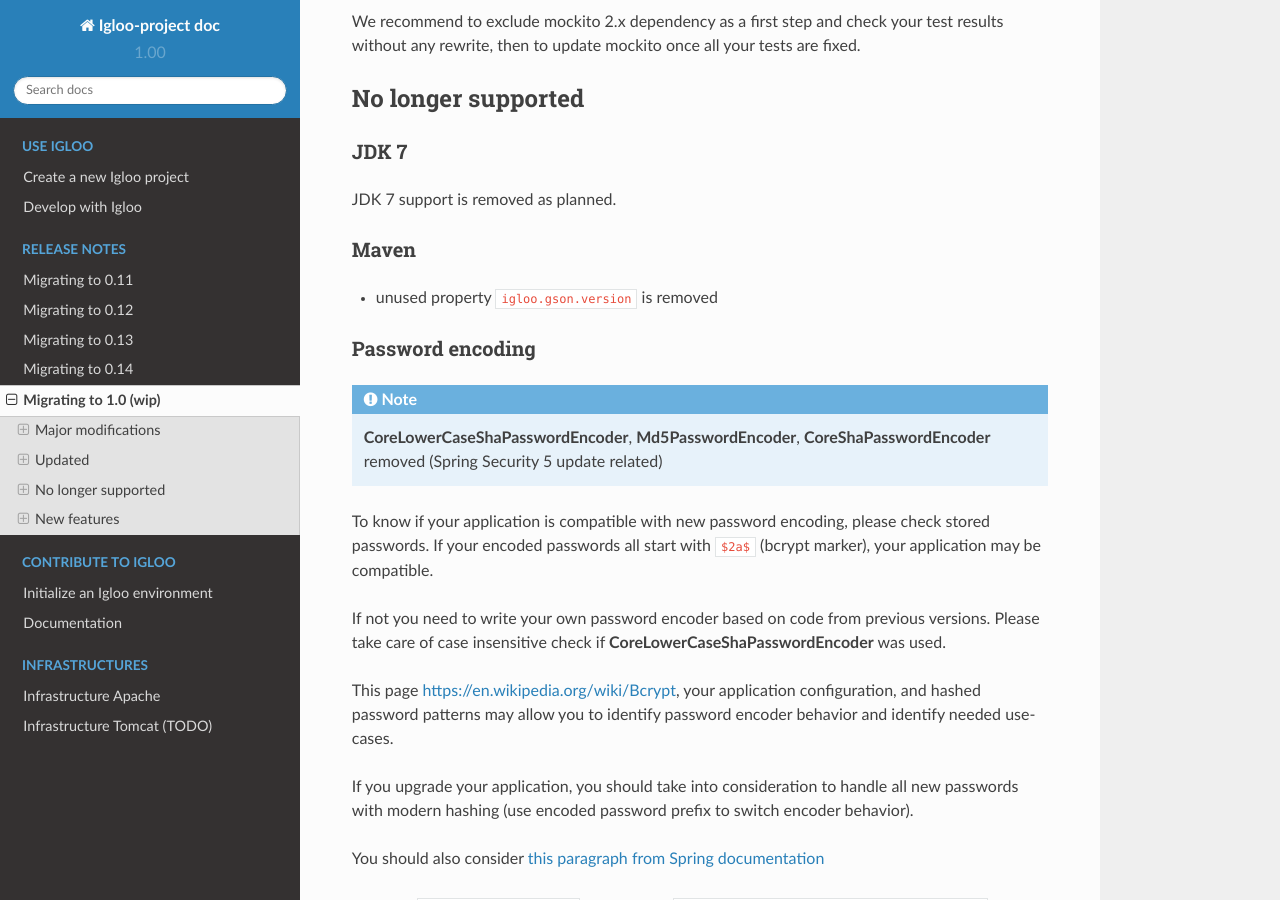
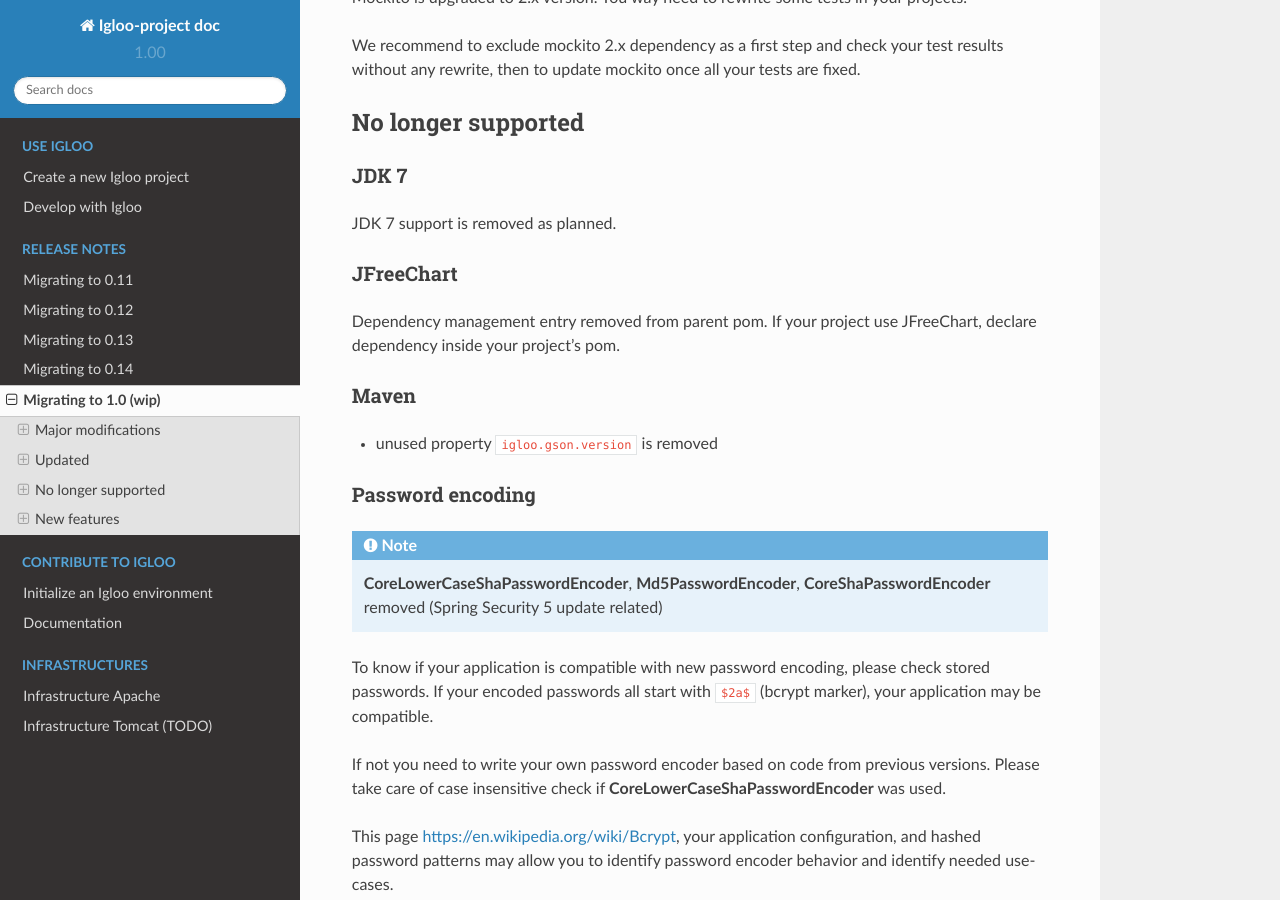
Before and after one commit to igloo-project/igloo-doc, a Sphinx documentation site: the page built from source/release-notes/Migrating-to-1.0.rst, in a window 1280 px wide and 900 px high, scrolled down 2574 px. Built offline with Sphinx 7.4.7 and the Read the Docs theme 2.0.0, drawn with Linux system fonts in a browser that asks for light colours.

Commit message:
1.0: removed jfreechart dependency management

```diff
--- a/source/release-notes/Migrating-to-1.0.rst
+++ b/source/release-notes/Migrating-to-1.0.rst
@@ -66,6 +66,11 @@ JDK 7
 
 JDK 7 support is removed as planned.
 
+JFreeChart
+~~~~~~~~~~
+
+Dependency management entry removed from parent pom. If your project use
+JFreeChart, declare dependency inside your project's pom.
 
 
 Maven
```
